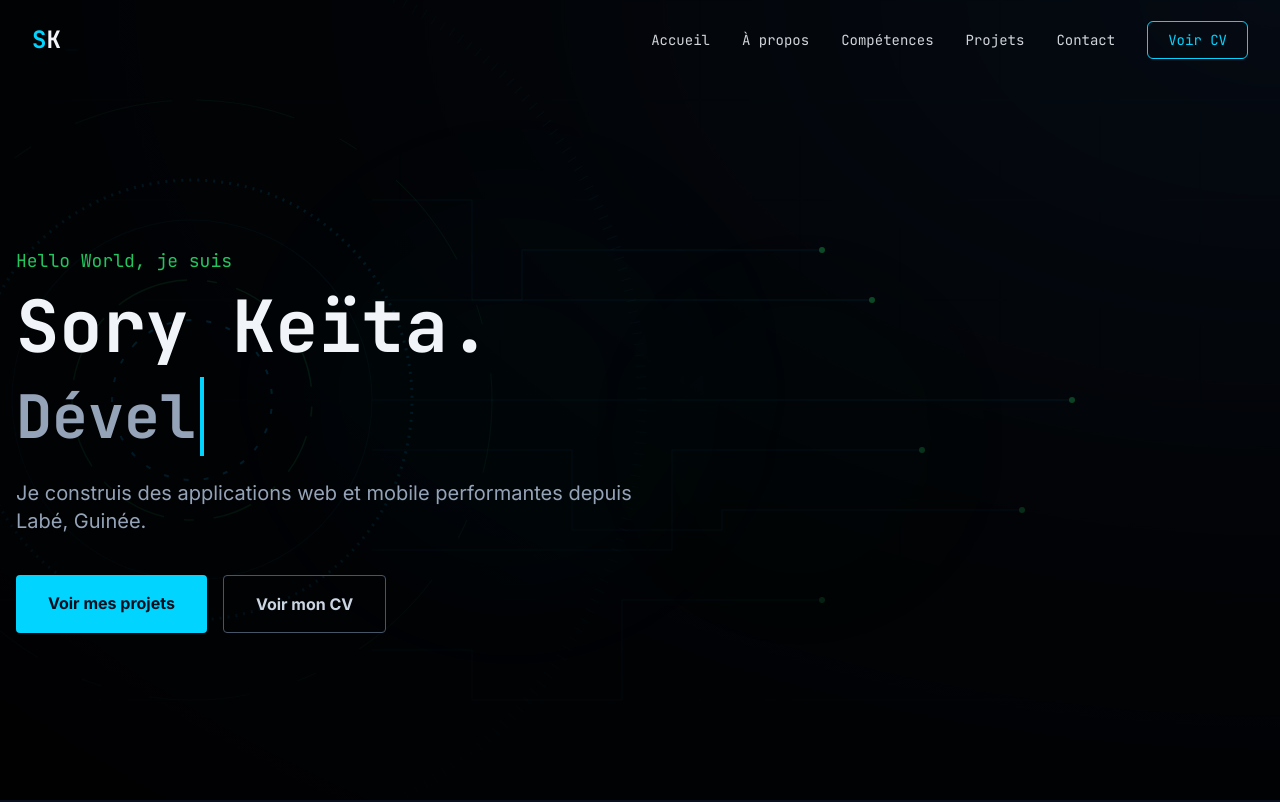
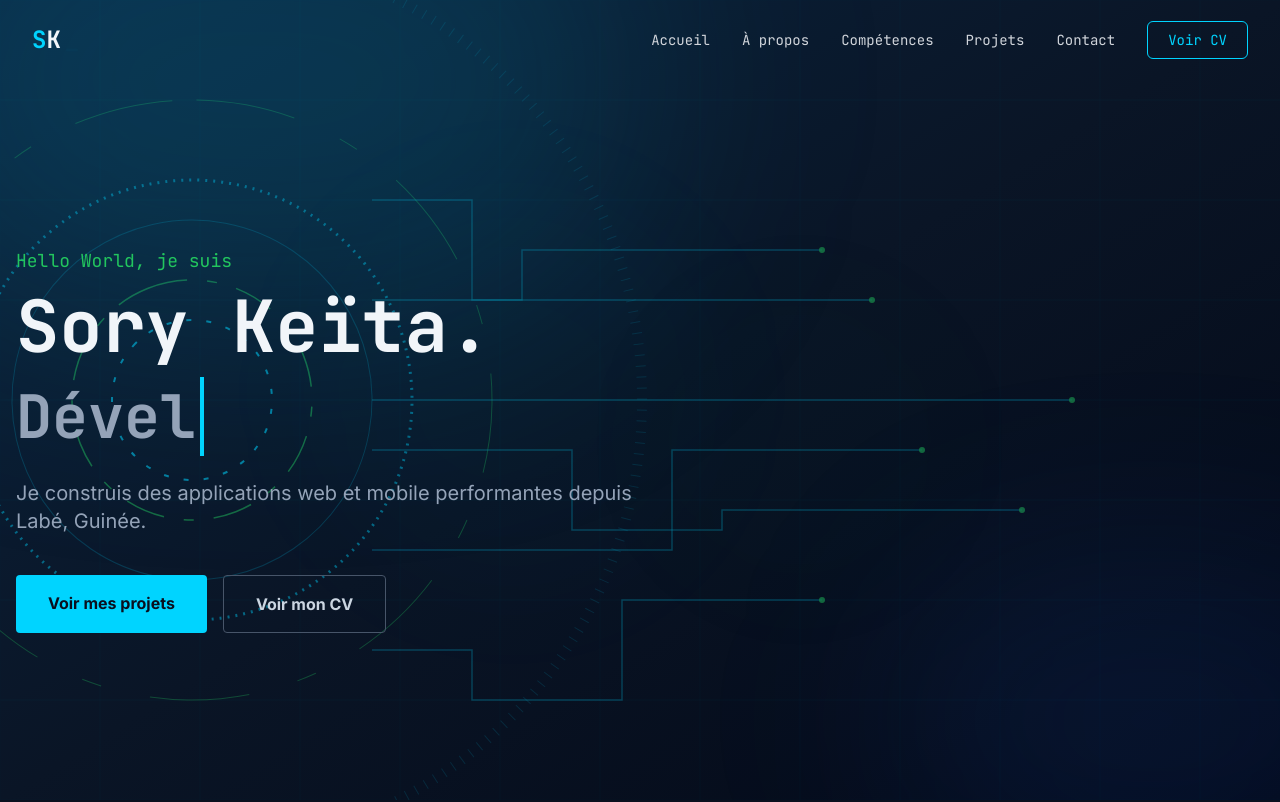
Before and after one commit to sorail742/portefolio, a React (Vite) app in the folder portfolio-frontend/: page / in a window 1280 px wide. Shown: the top 802 px of the page. Built offline with nearby package versions, Linux system fonts and the light colour scheme.

Commit message:
Enhance background colors to a vibrant marine tech blue

```diff
--- a/portfolio-frontend/src/components/TechBackground.jsx
+++ b/portfolio-frontend/src/components/TechBackground.jsx
@@ -22,7 +22,7 @@ const TechBackground = () => {
       const centerY = canvas.height / 2;
 
       // Base styles
-      ctx.strokeStyle = 'rgba(0, 212, 255, 0.4)';
+      ctx.strokeStyle = 'rgba(0, 212, 255, 0.6)';
       ctx.lineWidth = 1;
 
       // 1. Draw spinning concentric circles (HUD)
@@ -40,17 +40,17 @@ const TechBackground = () => {
       };
 
       // Inner circles
-      drawCircle(80, [5, 15], 2, 'rgba(0, 212, 255, 0.8)', 2);
-      drawCircle(120, [40, 20, 10, 20], -1, 'rgba(34, 197, 94, 0.6)', 1.5);
-      drawCircle(180, null, 0.5, 'rgba(0, 212, 255, 0.2)', 1);
-      drawCircle(220, [2, 6], 1.5, 'rgba(0, 212, 255, 0.5)', 3);
-      drawCircle(300, [100, 50, 20, 50], -0.8, 'rgba(34, 197, 94, 0.3)', 1);
-      drawCircle(450, [1, 10], 0.3, 'rgba(0, 212, 255, 0.1)', 10);
+      drawCircle(80, [5, 15], 2, 'rgba(0, 212, 255, 0.9)', 2);
+      drawCircle(120, [40, 20, 10, 20], -1, 'rgba(34, 197, 94, 0.8)', 1.5);
+      drawCircle(180, null, 0.5, 'rgba(0, 212, 255, 0.3)', 1);
+      drawCircle(220, [2, 6], 1.5, 'rgba(0, 212, 255, 0.7)', 3);
+      drawCircle(300, [100, 50, 20, 50], -0.8, 'rgba(34, 197, 94, 0.5)', 1);
+      drawCircle(450, [1, 10], 0.3, 'rgba(0, 212, 255, 0.2)', 10);
 
       // 2. Draw Circuit lines extending to the right
       ctx.setLineDash([]);
-      ctx.lineWidth = 1;
-      ctx.strokeStyle = 'rgba(0, 212, 255, 0.2)';
+      ctx.lineWidth = 1.5;
+      ctx.strokeStyle = 'rgba(0, 212, 255, 0.4)';
 
       const drawCircuitLine = (startY, lengths, staticDot = false) => {
         ctx.beginPath();
@@ -79,7 +79,7 @@ const TechBackground = () => {
         }
 
         // Draw animated data packet
-        const totalLength = lengths.reduce((a,b)=>Math.abs(a)+Math.abs(b), 0);
+        const totalLength = lengths.reduce((a, b) => Math.abs(a) + Math.abs(b), 0);
         const progress = (time * 100) % totalLength;
         // Simple representation of data moving along the line for visual flavor
       };
@@ -94,8 +94,8 @@ const TechBackground = () => {
 
       // Hexagon grids subtly in the background
       ctx.globalAlpha = 0.05;
-      for(let i=0; i<canvas.width; i+=100) {
-        for(let j=0; j<canvas.height; j+=100) {
+      for (let i = 0; i < canvas.width; i += 100) {
+        for (let j = 0; j < canvas.height; j += 100) {
           // just subtle grid
           ctx.strokeRect(i, j, 100, 100);
         }
@@ -116,13 +116,14 @@ const TechBackground = () => {
   }, []);
 
   return (
-    <div className="fixed inset-0 pointer-events-none z-[-1] bg-[#050B14] overflow-hidden">
+    <div className="fixed inset-0 pointer-events-none z-[-1] bg-gradient-to-br from-[#0a2540] via-[#0a1526] to-[#030816] overflow-hidden">
       <canvas
         ref={canvasRef}
-        className="w-full h-full"
+        className="w-full h-full opacity-60"
       />
-      {/* Deep blue/cyan radial gradient for that tech theme overlay */}
-      <div className="absolute inset-0 bg-[radial-gradient(ellipse_at_top_right,_var(--tw-gradient-stops))] from-cyan-900/10 via-[#050B14]/80 to-[#050B14] mix-blend-multiply"></div>
+      {/* Cyan vibrant glow at the top left to match the HUD rings, and bottom right for depth */}
+      <div className="absolute top-[-20%] left-[-10%] w-[60%] h-[60%] bg-cyan-600/20 rounded-full blur-[120px]"></div>
+      <div className="absolute bottom-[-10%] right-[-10%] w-[40%] h-[40%] bg-blue-600/10 rounded-full blur-[100px]"></div>
     </div>
   );
 };
```
